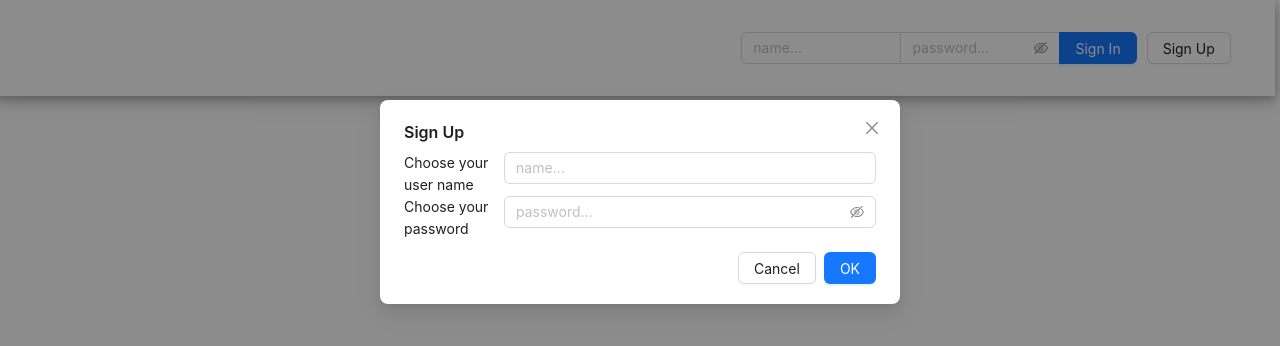
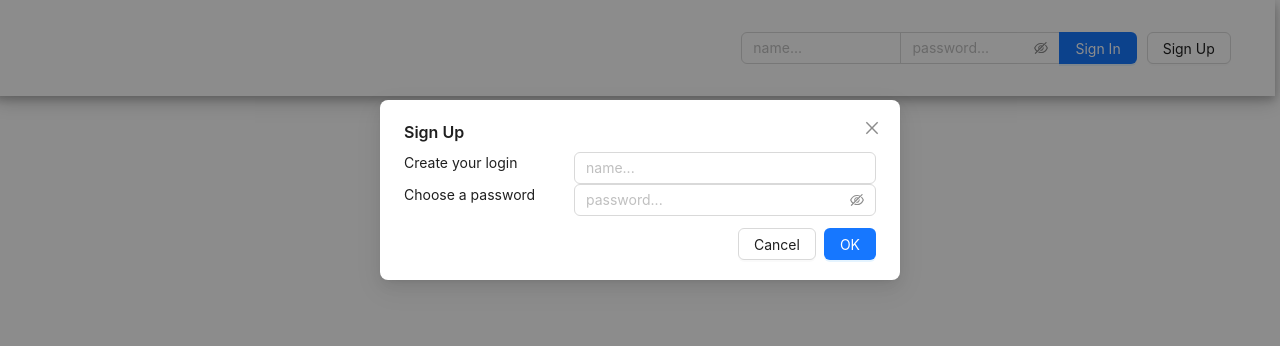
Before and after one commit to rodolpheaymard/spiderform, a React (Create React App) app: page / in a window 1280 px wide. Both pictures are taken after a click on the button "Sign Up". Shown: the top 346 px of the page. Built offline with nearby package versions, Linux system fonts and the light colour scheme.

Commit message:
styling user create

```diff
--- a/src/components/SfLoginCreate.js
+++ b/src/components/SfLoginCreate.js
@@ -82,12 +82,12 @@ class SfLoginCreate extends SfComponent {
     {
       return ( <>
                   <Row >
-                      <Col flex="100px">Choose your user name</Col>
+                      <Col flex="170px">Create your login</Col>
                       <Col flex="auto"> <Input placeholder="name..."  value={this.state.username}
                                                onChange={(e)=>{this.handleChangeInput("uname",e)}} /> </Col>
                   </Row>
                   <Row >
-                      <Col flex="100px">Choose your password</Col>
+                      <Col flex="170px">Choose a password</Col>
                       <Col flex="auto"> <Input.Password placeholder="password..." value={this.state.password}
                                                onChange={(e)=>{this.handleChangeInput("pass",e)}} />     </Col>
                   </Row>
```
